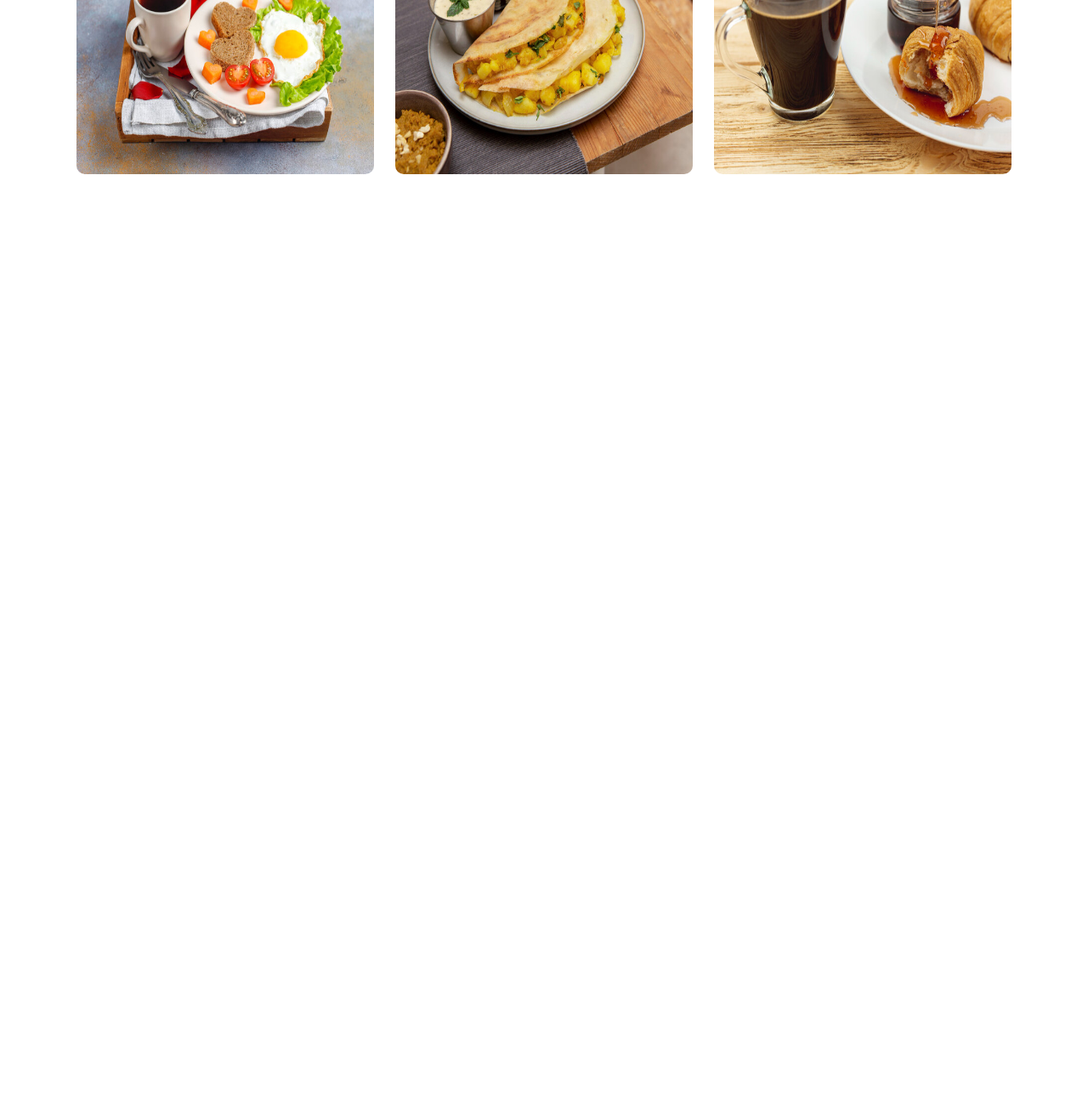
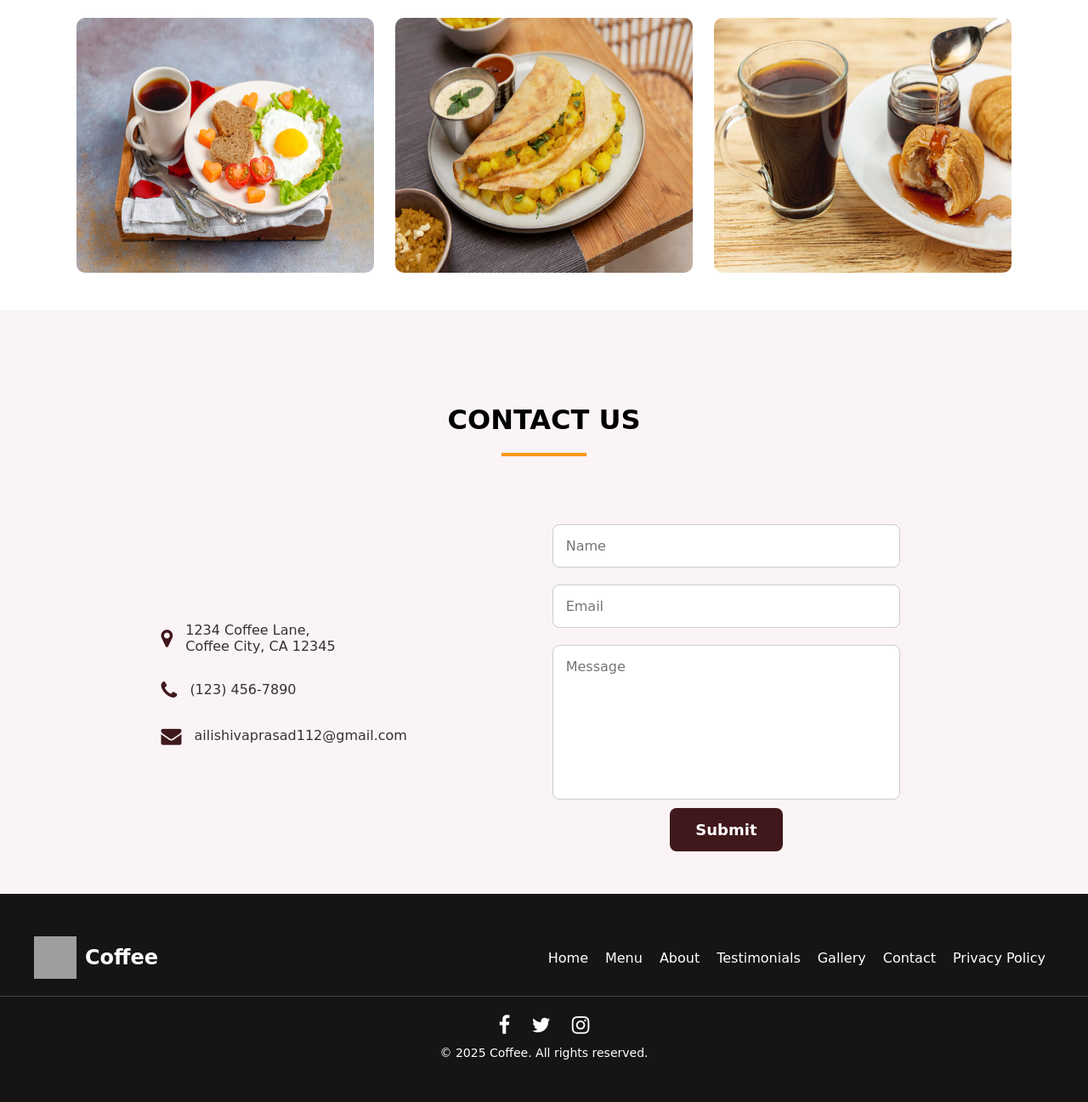
Before and after one commit to ShivaAili/Coffee-Website, a plain HTML site: page index.html in a window 1280 px wide. Shown: the part 3339-4636 px from the top of the page at 85% size. Before the commit the page ends 3588 px from the top, so only its background shows below. Drawn offline with nearby package versions, Linux system fonts and the light colour scheme; grey boxes are pictures that could not be loaded.

Commit message:
commited on 13-02-2025

```diff
--- a/index.html
+++ b/index.html
@@ -161,6 +161,61 @@
                 </div>
             </div>
         </div>
+        <div class="contact">
+            <h1>Contact Us</h1>
+            <div>
+                <div class="contact-info">
+                    <div>
+                        <div class="contact-item">
+                            <i class="fa fa-map-marker" style="font-size:24px"></i>
+                            <p>1234 Coffee Lane, <br/>
+                                Coffee City, CA 12345</p>
+                        </div>
+                        <div class="contact-item">
+                            <i class="fa fa-phone" style="font-size:24px"></i>
+                            <p>(123) 456-7890</p>
+                        </div>
+                        <div class="contact-item">
+                            <i class="fa fa-envelope" style="font-size:24px"></i>
+                            <p>ailishivaprasad112@gmail.com</p>
+                        </div>
+                    </div>
+                    <form class="contact-form">
+                        <input type="text" placeholder="Name" />
+                        <input type="email" placeholder="Email" />
+                        <textarea placeholder="Message"></textarea>
+                        <button class="submit-btn">Submit</button>
+                    </form>
+                </div>
+            </div>
+        </div>
+        <footer class="footer">
+            <div class="footer-content">
+                <div class="footer-logo">
+                    <img class="logo" src="Images/logo.png" alt="logo">
+                    <h1>Coffee</h1>
+                </div>
+                <div class="footer-nav">
+                    <ul>
+                        <li><a href="index.html">Home</a></li>
+                        <li><a href="menu.html">Menu</a></li>
+                        <li><a href="about.html">About</a></li>
+                        <li><a href="testimonials.html">Testimonials</a></li>
+                        <li><a href="gallery.html">Gallery</a></li>
+                        <li><a href="contact.html">Contact</a></li>
+                        <li><a href="privacy.html">Privacy Policy</a></li>
+                    </ul>
+                </div>
+            </div>
+            <div class="footer-bottom">
+                <div class="social-icons">
+                    <a href="#"><i class="fa fa-facebook"></i></a>
+                    <a href="#"><i class="fa fa-twitter"></i></a>
+                    <a href="#"><i class="fa fa-instagram"></i></a>
+                </div>
+                <p>&copy; 2025 Coffee. All rights reserved.</p>
+            </div>
+        </footer>
     </div>
     <script src="https://cdn.jsdelivr.net/npm/swiper@11/swiper-bundle.min.js"></script>
     <script src="script.js"></script>
--- a/style.css
+++ b/style.css
@@ -189,6 +189,7 @@ ul li a:hover {
 /*Testimonials*/
 
 .testimonials {
+    padding: 50px;
     background-color: #FBF4F6;
 }
 .testimonials h1 {
@@ -251,3 +252,166 @@ ul li a:hover {
     border-radius: 10px;
     margin: 10px;
 }
+
+/*Contact*/
+.contact {
+    padding: 50px;
+    background-color: #FBF4F6;
+}
+
+.contact h1 {
+    text-align: center;
+    padding: 60px 0px 50px;
+    text-transform: uppercase;
+}
+
+.contact h1::after {
+    content: '';
+    display: block;
+    width: 100px;
+    height: 4px;
+    background: #F99818;
+    margin: 20px auto;
+}
+
+.contact-info {
+    justify-content: space-evenly;
+    display: flex;
+    align-items: center;
+}
+
+.contact-item {
+    display: flex;
+    align-items: center;
+    padding: 10px 0;
+    margin: 10px 0;
+}
+
+.contact-item i {
+    margin-right: 15px;
+    font-size: 24px;
+    color: #3F181C;
+}
+
+.contact-item p {
+    margin: 0;
+    font-size: 16px;
+    color: #333;
+}
+
+.contact-form {
+    display: flex;
+    flex-direction: column;
+    align-items: center;
+    width: 40%;
+}
+
+.contact-form input,
+.contact-form textarea {
+    margin: 10px 0;
+    width: 80%;
+    padding: 15px;
+    border: 1px solid #ccc;
+    border-radius: 8px;
+    font-size: 16px;
+}
+
+.contact-form textarea {
+    height: 150px;
+    resize: none;
+}
+
+.submit-btn {
+    padding: 15px 30px;
+    background: #3F181C;
+    border: none;
+    border-radius: 8px;
+    color: white;
+    font-size: 18px;
+    font-weight: 800;
+    cursor: pointer;
+    transition: background 0.3s ease;
+}
+
+.submit-btn:hover {
+    background: #F99818;
+    color: #3F181C;
+}
+
+/*Footer*/
+
+.footer {
+    background-color: #151515;
+    color: white;
+    padding: 50px 0;
+    text-align: center;
+}
+
+.footer-content {
+    display: flex;
+    justify-content: space-between;
+    align-items: center;
+    max-width: 1200px;
+    margin: 0 auto;
+    padding: 0 20px;
+}
+
+.footer-logo {
+    display: flex;
+    align-items: center;
+}
+
+.footer-logo img {
+    width: 50px;
+    height: 50px;
+    margin-right: 10px;
+}
+
+.footer-logo h1 {
+    font-size: 24px;
+    margin: 0;
+}
+
+.footer-nav ul {
+    display: flex;
+    list-style: none;
+    padding: 0;
+    margin: 0;
+}
+
+.footer-nav ul li {
+    margin: 0 10px;
+}
+
+.footer-nav ul li a {
+    color: white;
+    text-decoration: none;
+    font-size: 16px;
+}
+
+
+.footer-bottom {
+    margin-top: 20px;
+    border-top: 1px solid #444;
+    padding-top: 20px;
+}
+
+.social-icons {
+    margin-bottom: 10px;
+}
+
+.social-icons a {
+    color: white;
+    margin: 0 10px;
+    font-size: 24px;
+    text-decoration: none;
+}
+
+.social-icons a:hover {
+    color: #F99818;
+}
+
+.footer-bottom p {
+    margin: 0;
+    font-size: 14px;
+}
```
